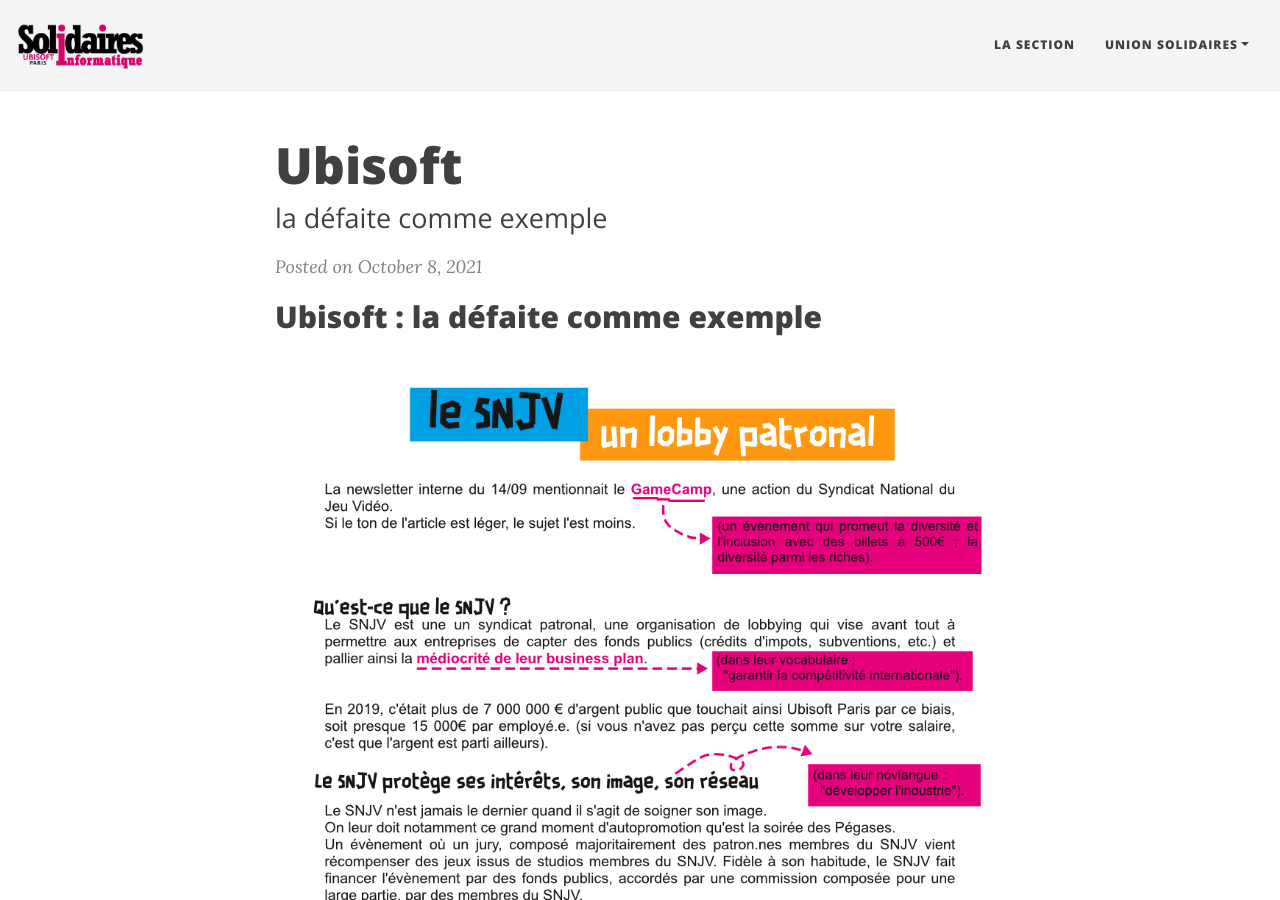
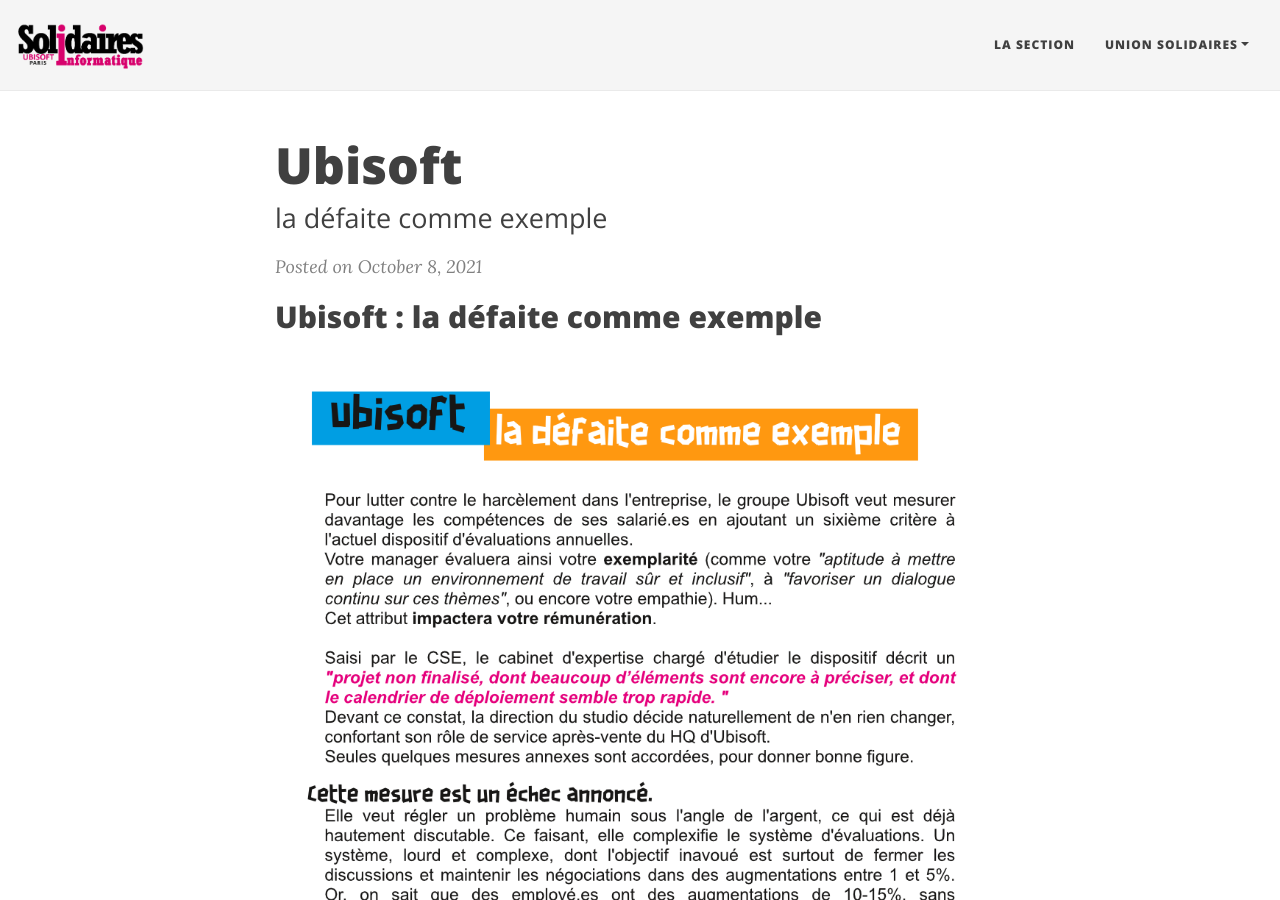
Before and after one commit to siubiparis/siubiparis.github.io, a Jekyll site: the page built from _posts/2021-10-08-SixiemeAttribut.md, in a window 1280 px wide and 900 px high. Built offline with Jekyll 4.4.1, drawn with Linux system fonts in a browser that asks for light colours; nearby versions of some CDN libraries.

Commit message:
Update 2021-10-08-SixiemeAttribut.md

```diff
--- a/_posts/2021-10-08-SixiemeAttribut.md
+++ b/_posts/2021-10-08-SixiemeAttribut.md
@@ -6,7 +6,7 @@
 
 ## Ubisoft : la défaite comme exemple
 
-![SIUbiParis](../assets/img/UbisoftParis_Affichage_028.png)
+![SIUbiParis](../assets/img/UbisoftParis_Affichage_030.png)
 
 Pour lutter contre le harcèlement dans l'entreprise, le groupe Ubisoft veut mesurer davantage les compétences de ses salarié.es en ajoutant un sixième critère à l'actuel dispositif d'évaluations annuelles.
 Votre manager évaluera ainsi votre exemplarité (comme votre "aptitude à mettre en place un environnement de travail sûr et inclusif", à "favoriser un dialogue continu sur ces thèmes", ou encore votre empathie).
```
